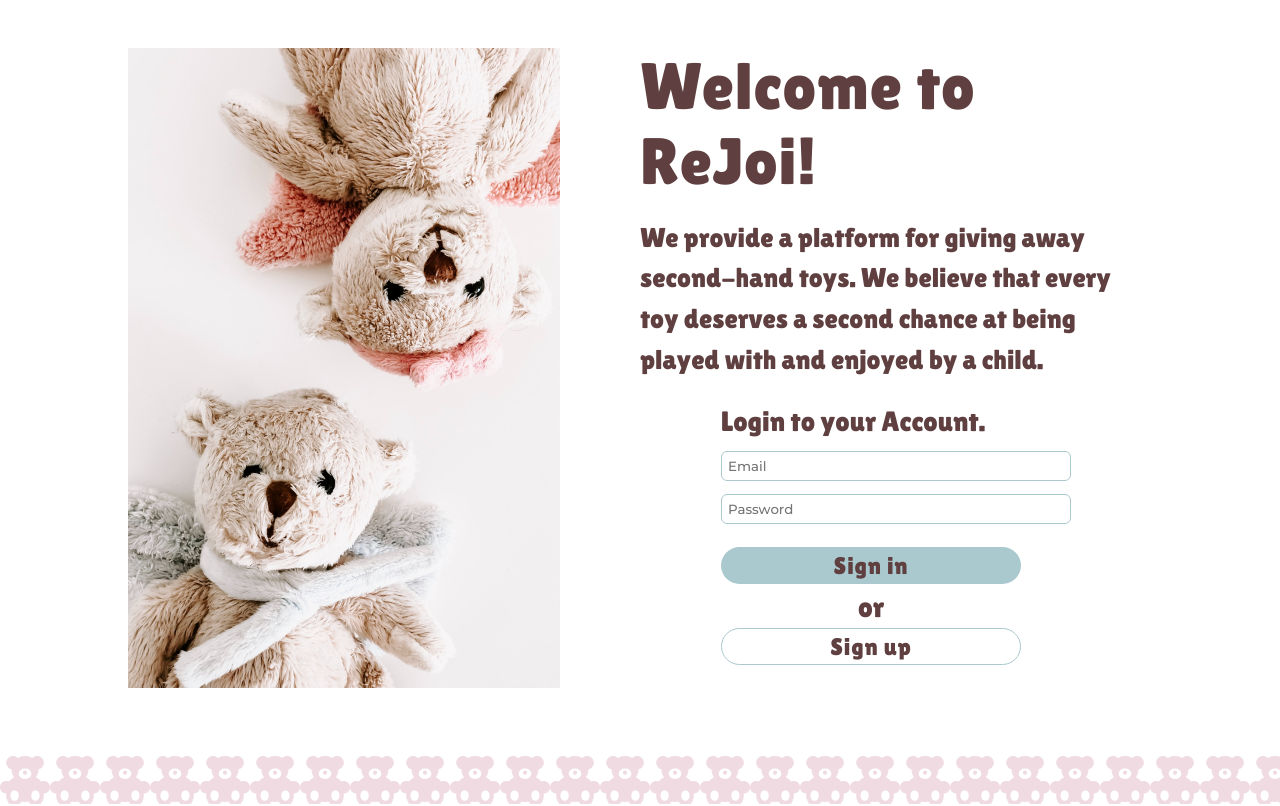
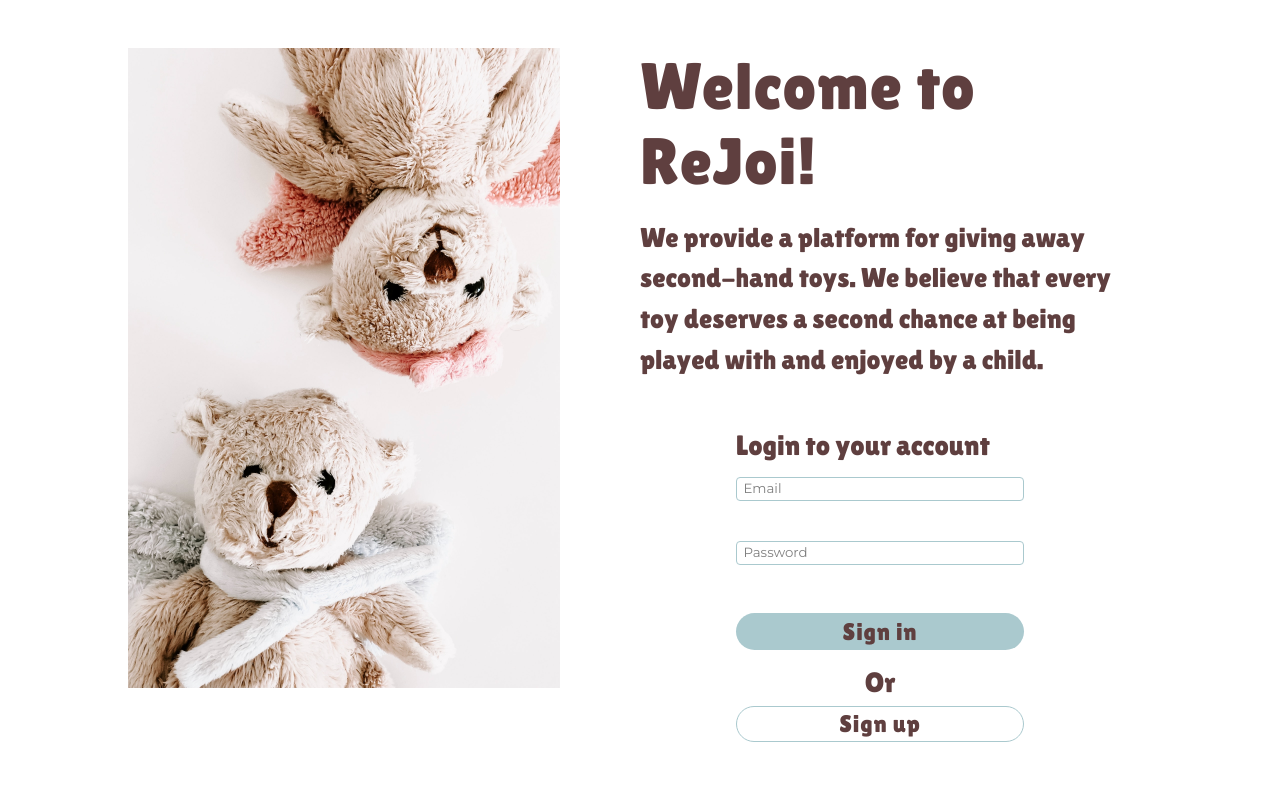
Before and after one commit to nawrazaltai/toys_project, a Next.js app: page / in a window 1280 px wide. Shown: the top 806 px of the page. Built offline with nearby package versions, Linux system fonts and the light colour scheme; no server answers.

Commit message:
signin home w link to landing

```diff
--- a/src/pages/index.js
+++ b/src/pages/index.js
@@ -6,6 +6,7 @@ import { useState } from "react";
 import landingImg from "../../public/landingimage.jpg";
 import RecentProducts from "./recentproducts";
 import BrowseByCategory from "./browsebycategory";
+import LoginForm from "./loginForm";
 
 export default function Home() {
   const [username, setUsername] = useState("");
@@ -40,7 +41,9 @@ export default function Home() {
 
   return (
     <div>
+
       <main className={styles.container}>
+
         <div className={styles.responsiveImage_and_title}>
           <h1 className={styles.welcomeH1Responsive}>Welcome to ReJoi!</h1>
           <Image className={styles.landingImg} src={landingImg} />
@@ -52,26 +55,7 @@ export default function Home() {
             that every toy deserves a second chance at being played with and
             enjoyed by a child.
           </p>
-          <div className={styles.home_cta_buttons_div}>
-            <p className={styles.cta_title}>Login to your Account.</p>
-
-            <input
-              className={styles.home_email_input}
-              placeholder="Email"
-              type="text"
-            />
-
-            <input
-              className={styles.home_password_input}
-              placeholder="Password"
-              type="password"
-            />
-            <div className={styles.home_cta_div}>
-              <button className={styles.home_cta_sign_in}>Sign in</button>
-              <p className={styles.home_cta_between_buttons}>or</p>
-              <button className={styles.home_cta_sign_up}>Sign up</button>
-            </div>
-          </div>
+          <LoginForm />
         </div>
       </main>
       <div className={styles.vector}></div>
--- /dev/null
+++ b/src/pages/loginForm.js
@@ -0,0 +1,101 @@
+
+import { useEffect, useState } from "react";
+import { Router, useRouter } from "next/router";
+import Link from "next/link";
+// import BiErrorCircle from "react-icons/bi"; // kanske ska användas
+import styles from "../styles/loginForm.module.css";
+
+const PORT = 3000;
+const url = `http://localhost:${PORT}/api/login`;
+
+export default function loginForm() {
+    const router = useRouter();
+    const href = "/recentproducts";
+    // const href = "/TESTprofile";
+
+    const [userData, setUserData] = useState({})
+    const [email, setEmail] = useState("");
+    const [password, setPassword] = useState("");
+    const [errorMessage, setErrorMessage] = useState("");
+
+    function LoginFunc(e) {
+        e.preventDefault();
+        const userClient = {
+            email: email,
+            password: password,
+        };
+        const userJSON = JSON.stringify(userClient);
+        console.log("USER JSON --- ", userJSON)
+        // login
+        fetch(url, {
+            method: "POST",
+            headers: {
+                Accept: "application/json",
+                "Content-Type": "application/json",
+            },
+            body: userJSON,
+        })
+        .then((res) => res.json())
+        .then((data) => {
+            if(data.token){
+                setUserData(data)
+                router.push({
+                    pathname: href,
+                    query: data
+                })
+            console.log("Daaataa", data)
+            } else {
+                console.log("error-message", data.message)
+                setErrorMessage(data.message)
+            }
+        })
+    }
+
+    return (
+        <div className={styles.container}>
+            <form className={styles.form} action="">
+                <div className={styles.login}>
+                    {errorMessage != "" && (
+                        <div
+                            className={styles.error}
+                            onClick={() => setErrorMessage("")}
+                        >
+                            <span className={styles.icon}>*icon*</span>
+                            <p className={styles.errorMessage}>{errorMessage}</p>
+                        </div>
+                    )}
+                    <p className={styles.text}>Login to your account</p>
+                    <input
+                        className={styles.input}
+                        type="text"
+                        name="username"
+                        placeholder="Email"
+                        onChange={(e) => setEmail(e.target.value)}
+                    />{" "}
+                    <br />
+                    <input
+                        className={styles.input}
+                        type="password"
+                        placeholder="Password"
+                        onChange={(e) => setPassword(e.target.value)}
+                    />{" "}
+                    <br />
+                </div>
+
+                <div className={styles.buttons}>
+                    <button
+                        className={styles.buttonSignIn}
+                        onClick={(e) => LoginFunc(e)}
+                    >
+                        Sign in
+                    </button>
+                    <p className={styles.textOr}>Or</p>
+
+                    <button className={styles.buttonSignUp}> {/* make a state that open modal?*/}
+                        <Link className={styles.link} href="/signup"> Sign up </Link>
+                    </button>
+                </div>
+            </form>
+        </div>
+    );
+}
--- a/src/pages/recentproducts.js
+++ b/src/pages/recentproducts.js
@@ -4,8 +4,12 @@ import { Inter, Lilita_One, Montserrat } from "next/font/google";
 import Link from "next/link";
 import Image from "next/image";
 // import ProductCard from "./productcard";
+import { useRouter } from "next/router";
 
 export default function RecentProducts() {
+  const router = useRouter();
+  const query = router.query; /* states, user-data from loginForm */
+
   const [products, setProducts] = useState([]);
 
   async function FetchProducts() {
@@ -22,6 +26,7 @@ export default function RecentProducts() {
     setProducts(jsonData.products);
   }
 
+  console.log(products, "PRODUCTS")
   const topThree = products.slice(0, 3);
   const topFour = products.slice(0, 4);
 
@@ -31,6 +36,10 @@ export default function RecentProducts() {
 
   return (
     <div className={styles.recent_products_container}>
+
+      <div className={styles.recent_products_greeting}>
+        <p>Welcome {query.username} to Rejoy!</p>
+      </div>
       <div className={styles.recent_products_title_div}>
         <h2 className={styles.recent_products_h2}>
           Most recently published donations
@@ -45,7 +54,7 @@ export default function RecentProducts() {
       <div className={styles.recent_three_products_div}>
         {topThree.map((product) => {
           return (
-            <div className={styles.home_product_outer_border}>
+            <div key={product.product_id} className={styles.home_product_outer_border}>
               <article className={styles.home_product_article}>
                 <Image
                   width={2000}
--- a/src/styles/Home.module.css
+++ b/src/styles/Home.module.css
@@ -68,7 +68,7 @@
   height: 40em;
 }
 
-.home_cta_div {
+.home_cta_div { /*buttons div */
   display: flex;
   flex-direction: column;
   justify-content: center;
@@ -196,6 +196,7 @@
   }
 
   .home_cta_between_buttons {
+    border: 2px solid black;
     display: none;
   }
 
--- a/src/styles/RecentProducts.module.css
+++ b/src/styles/RecentProducts.module.css
@@ -6,6 +6,13 @@
   flex-direction: column;
   align-items: center;
   margin-bottom: 2em;
+}
+
+.recent_products_greeting {
+  font-family: "Lilita One", cursive;
+  font-size: 24px;
+  color: #5f3f3f;
+  margin-bottom: 2rem;
 }
 
 .recent_products_h2 {
--- a/src/styles/login.module.css
+++ b/src/styles/login.module.css
@@ -1,12 +1,17 @@
 @import url("https://fonts.googleapis.com/css2?family=Lilita+One&family=Montserrat&display=swap");
 
-/* font-family: 'Lilita One', cursive;
+/*
+FONTS
+font-family: 'Lilita One', cursive;
 font-family: 'Montserrat', sans-serif;
 
+COLORS
 #ede6e9 bg
 #aac9ce sign in blue
 #5f3f3f brown
 #ffffff
+
+#pink hover f0dbe2
 */
 
 .textBlack {
@@ -43,6 +48,7 @@ font-family: 'Montserrat', sans-serif;
 }
 
 .form {
+    margin-top: 1.5em;
     max-width: 15rem;
     height: 300px;
     display: flex;
--- /dev/null
+++ b/src/styles/loginForm.module.css
@@ -0,0 +1,198 @@
+@import url("https://fonts.googleapis.com/css2?family=Lilita+One&family=Montserrat&display=swap");
+
+/*
+FONTS
+font-family: 'Lilita One', cursive;
+font-family: 'Montserrat', sans-serif;
+
+COLORS
+#ede6e9 bg
+#aac9ce sign in blue
+#5f3f3f brown
+#ffffff
+*/
+
+.blackBox {
+    /* box in corner for development! */
+    border: 2px solid black;
+    color: black;
+    position: fixed;
+    top: 0;
+    left: 0;
+    z-index: 2;
+}
+
+.text {
+    font-family: "Lilita One", cursive;
+    color:#5f3f3f;
+    font-size: 1.75rem;
+    margin-bottom: 1rem;
+}
+.textOr {
+    text-align: center;
+    font-family: "Lilita One", cursive;
+    color:#5f3f3f;
+    font-size: 1.75rem;
+    margin-bottom: 0.5rem;
+}
+
+.container {
+    margin-top: 2rem;
+    text-decoration: none;
+    font-family: "Lilita One", cursive;
+    color: black;
+    height: 100%;
+    width: 100%;
+    display: flex;
+    justify-content: center;
+}
+
+.loginWrapper {
+    /* LOGO & FORM container */
+    display: flex;
+}
+
+.form {
+    margin-right: 2rem;
+    min-width: 18rem;
+    max-width: 24rem;
+    color: #5f3f3f;
+    font-size: 1.75rem;
+    font-weight: 400;
+    margin-bottom: 0.5em;
+    margin-top: 1rem;
+    display: flex;
+    flex-direction: column;
+    align-items: center;
+}
+
+.login {
+    text-align: left;
+    width: 100%;
+    display: flex;
+    flex-direction: column;
+}
+
+.buttons {
+    text-align: left;
+    margin-top: 0.5;
+    width: 100%;
+    display: flex;
+    flex-direction: column;
+}
+
+.buttonSignIn {
+    border: none;
+    margin-top: 0.5rem;
+    margin-bottom: 1rem;
+    width: 100%;
+    height: 1.53em;
+    border-radius: 50px;
+    background-color: #aac9ce;
+    font-family: "Lilita One";
+    font-weight: 400;
+    font-size: 1.5rem;
+    letter-spacing: 0.8px;
+    cursor: pointer;
+    transition: 0.3s ease-out;
+    color: #5f3f3f;
+}
+
+.buttonSignUp {
+    width: 100%;
+    height: 1.53em;
+    border: 1px solid #aac9ce;
+    border-radius: 50px;
+    background-color: #ffffff;
+    font-family: "Lilita One";
+    font-weight: 400;
+    font-size: 1.5rem;
+    letter-spacing: 0.8px;
+    cursor: pointer;
+    transition: 0.3s ease-out;
+    color: #5f3f3f;
+}
+
+.link {
+    color: #5f3f3f;
+    text-decoration: none;
+    display: flex;
+    justify-content: center;
+}
+
+.buttonSignUp:hover {
+    outline: 1.5px solid #aac9ce;
+    background-color: white;
+    cursor: pointer;
+}
+
+.buttonSignIn:hover {
+    background-color: #f0dbe2;
+    cursor: pointer;
+}
+
+.input {
+    height: 1.5rem;
+    border-radius: 4px;
+    margin-bottom: 0.5rem;
+    background-color: white;
+    border: 1.5px solid #aac9ce;
+    padding-left: 0.4rem;
+    color: black;
+}
+
+.input::placeholder {
+    color: gray;
+    font-family: "Montserrat", sans-serif;
+}
+
+.error {
+    font-size: 1.2rem;
+    position: relative;
+    height: 5rem;
+    min-width: 10rem;
+    top: -5%;
+    border: 4px solid rgb(206, 10, 10);
+    border-radius: 2.5rem;
+    background-color: lightcoral;
+    display: flex;
+    justify-content: center;
+    align-items: center;
+    padding: 1rem;
+}
+
+.icon {
+    margin-right: 1rem;
+}
+
+@media only screen and (min-width: 320px) and (max-width: 770px) {
+
+  .input{
+    width: 100%;
+  }
+
+  .form {
+    width: 100%;
+    margin: 0;
+  }
+
+  .buttons {
+    margin-top: 1rem;
+    flex-direction: row;
+    justify-content: center;
+  }
+
+  .buttonSignIn {
+    margin-top: 0;
+    margin-right: 2rem;
+    width: 40%;
+
+  }
+  .buttonSignUp {
+    width: 40%;
+  }
+
+  .textOr {
+    display: none;
+  }
+}
```
Also changed, not shown: src/lib/db.js (+5 -5 lines), src/pages/api/login.js (+20 -17 lines), src/pages/login.js (+32 -16 lines), 1 other file (tests, documents, lock files or other folders).
